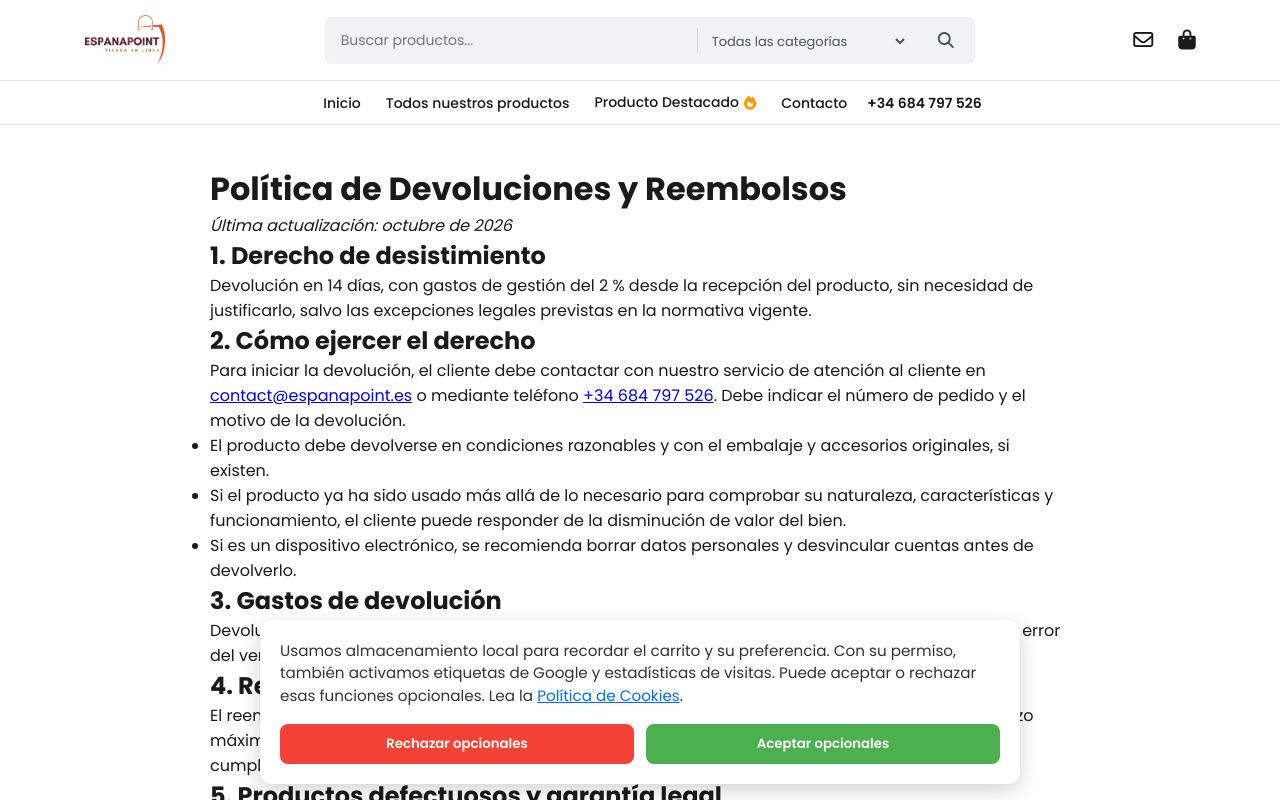
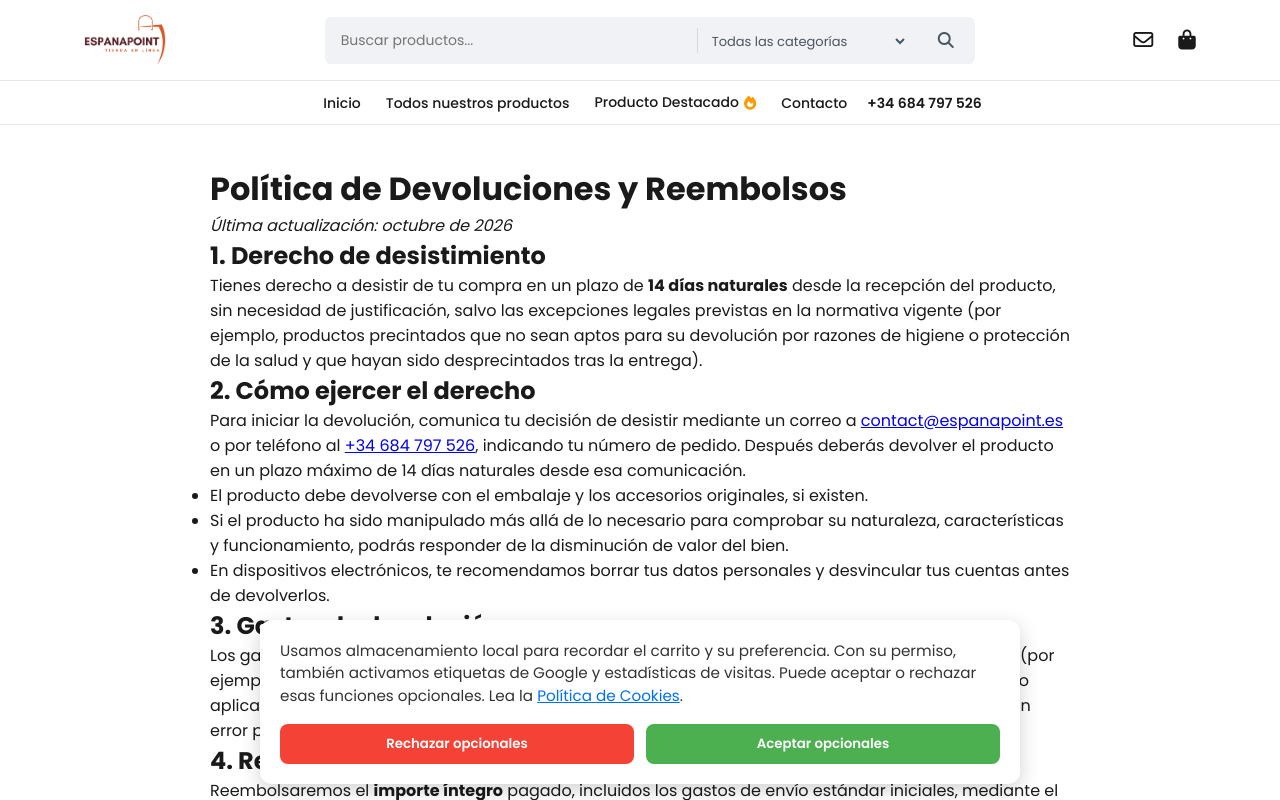
Before and after one commit to ftbson/espanapoint, a Next.js app: page /politica-de-devoluciones in a window 1280 px wide. Shown: the top 800 px of the page. Built offline with nearby package versions, Linux system fonts and the light colour scheme; no server answers.

Commit message:
feat: amélioration de l'interface et des fonctionnalités

```diff
--- a/src/app/politica-de-devoluciones/page.tsx
+++ b/src/app/politica-de-devoluciones/page.tsx
@@ -3,13 +3,20 @@ import type { Metadata } from "next";
 import { siteConfig } from "@/lib/siteConfig";
 
 export const metadata: Metadata = {
-  title: "Política de Devoluciones y Reembolsos",
-  description: `${siteConfig.returns.label}. Procedimientos de devolución y reembolso de Espanapoint.`,
+  title: "Política de Devoluciones y Reembolsos | Espanapoint",
+  description:
+    "Dispones de 14 días naturales para devolver tu pedido sin justificación. Consulta cómo solicitar tu devolución y reembolso en Espanapoint.",
   alternates: { canonical: "/politica-de-devoluciones" },
+  openGraph: {
+    title: "Política de Devoluciones y Reembolsos | Espanapoint",
+    description:
+      "Devolución en 14 días naturales. Reembolso íntegro del precio pagado.",
+    url: "/politica-de-devoluciones",
+  },
 };
 
 export default function PoliticaDevoluciones() {
-  const { returns, legal } = siteConfig;
+  const { legal } = siteConfig;
 
   return (
     <div
@@ -23,56 +30,65 @@ export default function PoliticaDevoluciones() {
 
       <h2>1. Derecho de desistimiento</h2>
       <p>
-        {returns.label} desde la recepción del producto, sin necesidad de
-        justificarlo, salvo las excepciones legales previstas en la normativa
-        vigente.
+        Tienes derecho a desistir de tu compra en un plazo de{" "}
+        <strong>14 días naturales</strong> desde la recepción del producto, sin
+        necesidad de justificación, salvo las excepciones legales previstas en
+        la normativa vigente (por ejemplo, productos precintados que no sean
+        aptos para su devolución por razones de higiene o protección de la
+        salud y que hayan sido desprecintados tras la entrega).
       </p>
 
       <h2>2. Cómo ejercer el derecho</h2>
       <p>
-        Para iniciar la devolución, el cliente debe contactar con nuestro
-        servicio de atención al cliente en{" "}
-        <a href={`mailto:${STORE.email}`}>{STORE.email}</a> o mediante teléfono{" "}
-        <a href={`tel:${STORE.phoneLink}`}>{STORE.phone}</a>. Debe indicar el
-        número de pedido y el motivo de la devolución.
+        Para iniciar la devolución, comunica tu decisión de desistir mediante
+        un correo a <a href={`mailto:${STORE.email}`}>{STORE.email}</a> o por
+        teléfono al <a href={`tel:${STORE.phoneLink}`}>{STORE.phone}</a>,
+        indicando tu número de pedido. Después deberás devolver el producto en
+        un plazo máximo de 14 días naturales desde esa comunicación.
       </p>
       <ul>
         <li>
-          El producto debe devolverse en condiciones razonables y con el
-          embalaje y accesorios originales, si existen.
+          El producto debe devolverse con el embalaje y los accesorios
+          originales, si existen.
         </li>
         <li>
-          Si el producto ya ha sido usado más allá de lo necesario para
-          comprobar su naturaleza, características y funcionamiento, el cliente
-          puede responder de la disminución de valor del bien.
+          Si el producto ha sido manipulado más allá de lo necesario para
+          comprobar su naturaleza, características y funcionamiento, podrás
+          responder de la disminución de valor del bien.
         </li>
         <li>
-          Si es un dispositivo electrónico, se recomienda borrar datos
-          personales y desvincular cuentas antes de devolverlo.
+          En dispositivos electrónicos, te recomendamos borrar tus datos
+          personales y desvincular tus cuentas antes de devolverlos.
         </li>
       </ul>
 
       <h2>3. Gastos de devolución</h2>
       <p>
-        {returns.label}. Los derechos legales por producto defectuoso o error
-        del vendedor se mantienen.
+        Los gastos directos de devolución del producto corren a cargo del
+        cliente. En productos voluminosos (por ejemplo, bicicletas), te
+        informaremos del coste estimado de la devolución antes de que la
+        solicites. No aplicamos ningún otro cargo ni gasto de gestión. Si el
+        producto es defectuoso, no conforme o hubo un error por nuestra parte,
+        los gastos de devolución serán siempre a nuestro cargo.
       </p>
 
       <h2>4. Reembolso</h2>
       <p>
-        El reembolso se realizará mediante el mismo medio de pago que se utilizó
-        para la compra, en un plazo máximo de{" "}
-        <strong>{returns.days} días</strong> desde la recepción del bien o la
-        confirmación de la devolución, siempre que se cumplan las condiciones
-        legales y la información pactada en esta política.
+        Reembolsaremos el <strong>importe íntegro</strong> pagado, incluidos
+        los gastos de envío estándar iniciales, mediante el mismo medio de pago
+        utilizado en la compra, en un plazo máximo de{" "}
+        <strong>14 días naturales</strong> desde que tengamos constancia de tu
+        decisión de desistir. Podremos retener el reembolso hasta recibir el
+        producto o hasta que acredites haberlo enviado, lo que ocurra primero.
       </p>
 
       <h2>5. Productos defectuosos y garantía legal</h2>
       <p>
-        Si el artículo presenta un defecto, error de entrega o falta de
-        conformidad, el cliente puede reclamar la reparación, sustitución o
-        devolución conforme a la normativa vigente. La garantía legal se aplica
-        con independencia del derecho de desistimiento.
+        Si el artículo presenta un defecto o falta de conformidad, puedes
+        reclamar su reparación, sustitución, rebaja del precio o resolución del
+        contrato conforme a la normativa vigente. La garantía legal de 3 años
+        para productos nuevos se aplica con independencia del derecho de
+        desistimiento.
       </p>
 
       <h2>6. Dirección de devolución</h2>
@@ -83,8 +99,12 @@ export default function PoliticaDevoluciones() {
         <br />
         {STORE.address.postalCode} {STORE.address.locality},{" "}
         {STORE.address.country}
-        <br />
-        CIF/NIF: {legal.taxId || "B73940157"}
+        {legal.taxId && (
+          <>
+            <br />
+            CIF/NIF: {legal.taxId}
+          </>
+        )}
       </p>
     </div>
   );
--- a/src/lib/siteConfig.ts
+++ b/src/lib/siteConfig.ts
@@ -4,9 +4,8 @@ export const SITE_URL = (
   configuredSiteUrl || "https://www.espanapoint.es"
 ).replace(/\/$/, "");
 
-const returnFeeRate: number = 0.02;
-const returnDays: number = 14;
-const shippingCost: number = 0;
+const returnDays = 14;
+const shippingCost = 0;
 
 export const siteConfig = {
   shipping: {
@@ -16,17 +15,16 @@ export const siteConfig = {
     transitMinDays: 1,
     transitMaxDays: 3,
     cost: shippingCost,
-    label: "Envío en 24–72 h",
+    label: "Envío gratuito en 24–72 h",
   },
   returns: {
     days: returnDays,
-    feeRate: returnFeeRate,
-    label:
-      returnFeeRate === 0
-        ? `Devolución gratuita en ${returnDays} días`
-        : `Devolución en ${returnDays} días, con gastos de gestión del ${returnFeeRate * 100} %`,
+    // Aucun frais de gestion : le client ne paie que le transport retour
+    label: `Devolución en ${returnDays} días naturales`,
+    shippingPaidBy: "customer",
   },
-  paymentLabel: "Pago por transferencia bancaria",
+  // À remplacer dès que le paiement par carte est actif
+  paymentLabel: "Pago seguro con tarjeta o transferencia bancaria",
   warranty: {
     newMonths: 36,
     refurbishedMonths: 12,
@@ -35,10 +33,8 @@ export const siteConfig = {
   legal: {
     email: "contact@espanapoint.es",
     companyName:
-      process.env.NEXT_PUBLIC_COMPANY_NAME?.trim() ||
-      "Espana Point ",
-    taxId:
-      process.env.NEXT_PUBLIC_TAX_ID?.trim() || "B73940157",
+      process.env.NEXT_PUBLIC_COMPANY_NAME?.trim() || "Espana Point",
+    taxId: process.env.NEXT_PUBLIC_TAX_ID?.trim() || "B73940157",
   },
 } as const;
 
```
